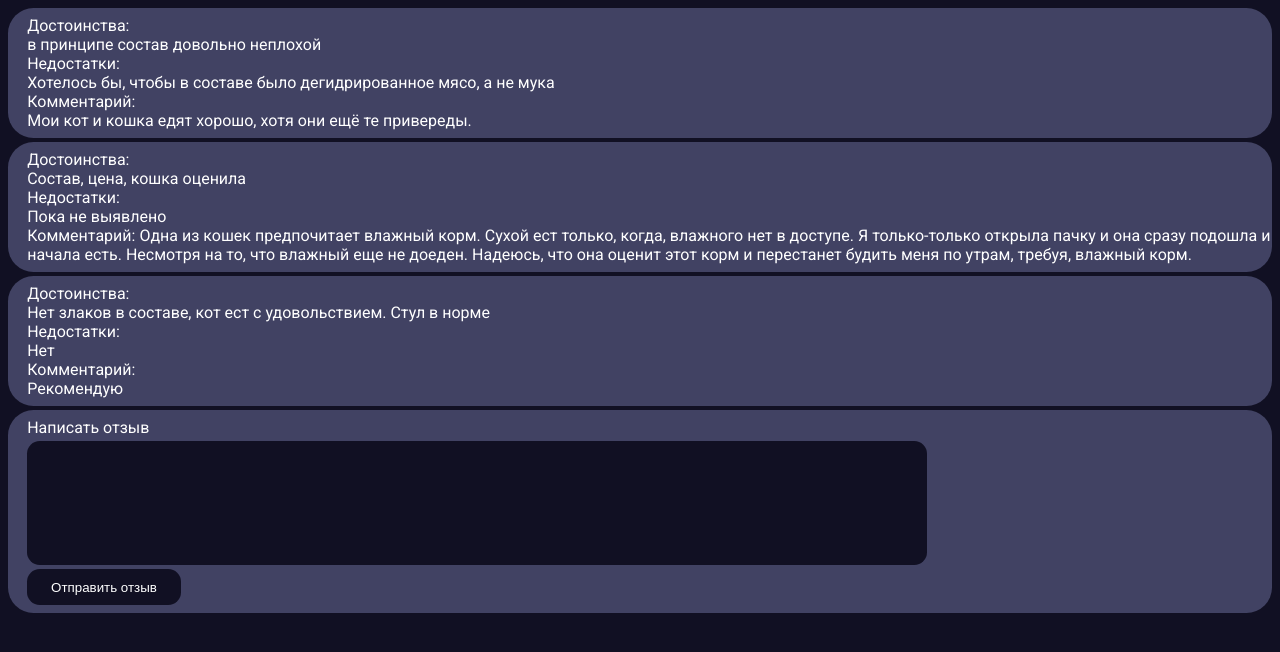
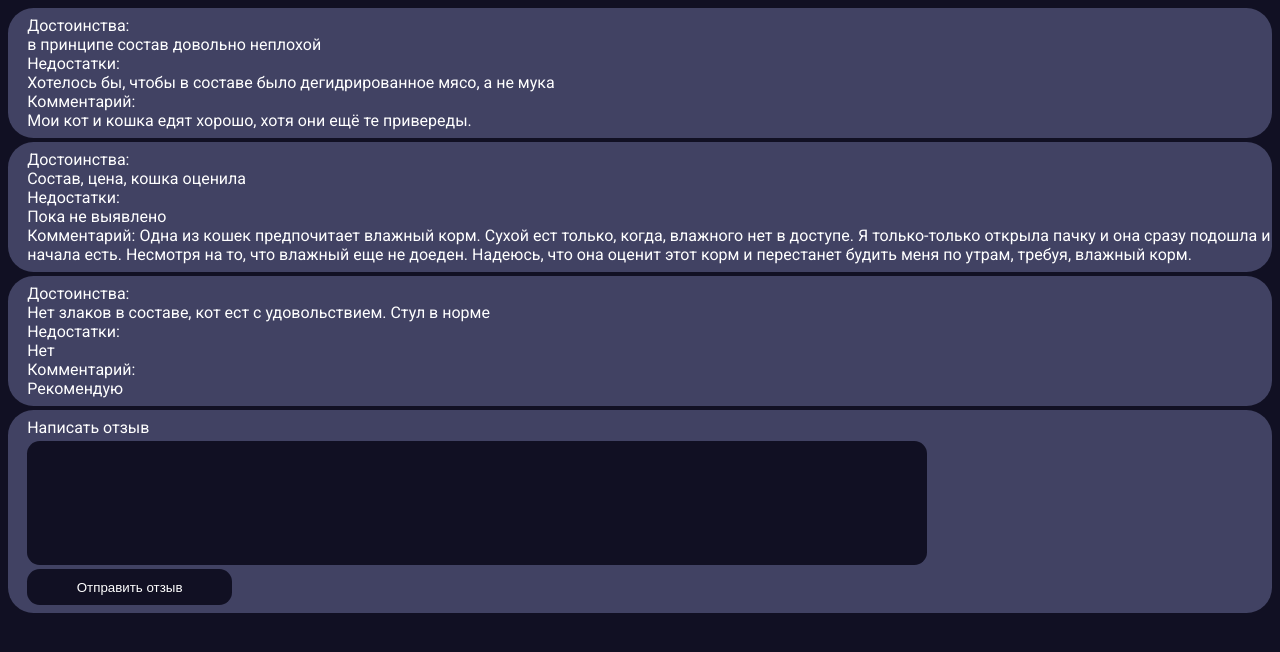
Before and after one commit to Necakoni/necakoni.github.io, a plain HTML site: page отзывы.html in a window 1280 px wide. Drawn offline with Linux system fonts and the light colour scheme.

Commit message:
Update StyleOTZ.css

```diff
--- a/StyleOTZ.css
+++ b/StyleOTZ.css
@@ -29,7 +29,7 @@ button {
     border-radius: 1vw;
     border: none;
     height: 4.5vh;
-    width: 12vw;
+    width: 16vw;
   }
 
   button:active {
```
